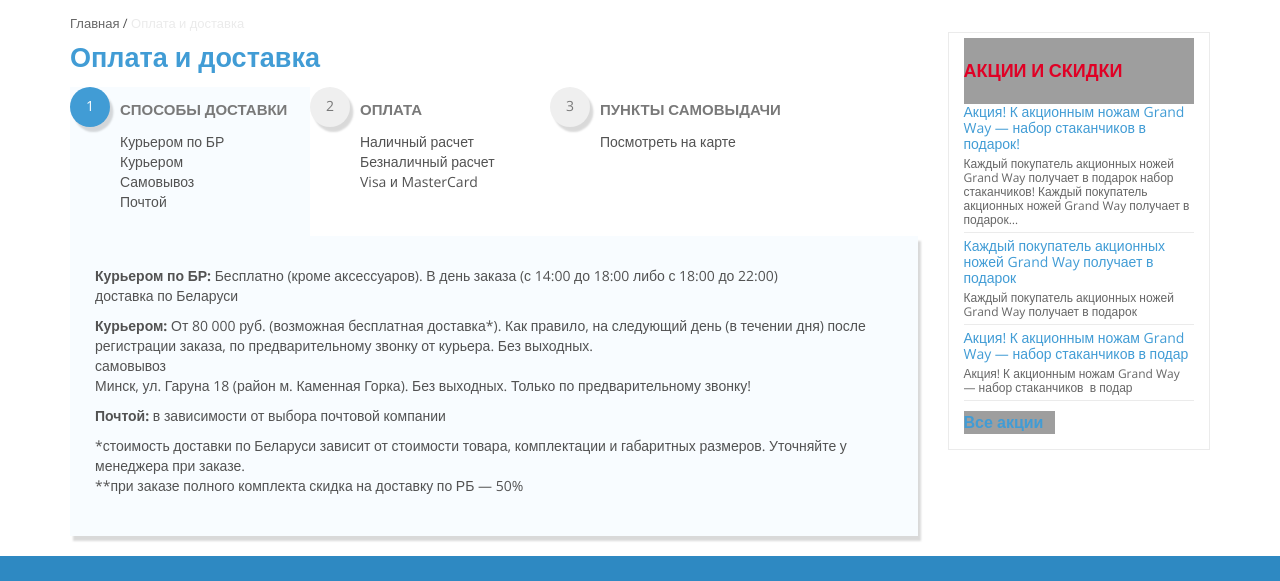
After one commit to magl88/linestore, a PHP site: page /page-oplata.php in a window 1280 px wide. The commit adds this page. Shown: the part 299-880 px from the top of the page. Run offline with PHP 8.4, Linux system fonts and the light colour scheme; some libraries are stand-ins or nearby versions; grey boxes are pictures that could not be loaded.

Commit message:
Add page oplata, garant

```diff
--- a/css/_block.scss
+++ b/css/_block.scss
@@ -568,3 +568,59 @@
 	}
 }
 //=========================================
+.block-tabs{
+	.nav-tabs{
+		border: none;
+		&>li.active{
+			background: #f8fcff;
+			border: none;
+		}
+		&>li.active>a, &>li.active>a:focus, &>li.active>a:hover{
+			background: transparent;
+			border: none;
+		}
+		.tab-li{
+			background: transparent;
+			border: none;
+			width: 240px;
+			padding-bottom: 25px;
+			a{
+				padding:10px 0 10px 15px;
+				background: transparent;
+				border: none;
+				color: #797979;
+				font-size: 15px;
+				font-weight: 700;
+				line-height: 25px;
+				text-transform: uppercase;
+			}
+		}
+		.num{
+			display: block;
+			float: left;
+			width: 40px;
+			height: 40px;
+			background-color: #efefef;
+			box-shadow: 3.4px 4.9px 2px rgba(0, 3, 1, 0.15);
+			border-radius: 50%;
+			color: #797979;
+			margin-right: 10px;
+			padding: 9px 0 0;
+			text-align: center;
+		}
+		.active .num{
+			background: #419cd5;
+			color: #fff;
+		}
+		.tab-inf{
+			display: block;
+			padding-left: 50px;
+		}
+	}
+	.tab-content{
+		background-color: #f8fcff;
+		box-shadow: 3.4px 4.9px 2px rgba(0, 3, 1, 0.15);
+		padding: 30px 25px;
+	}
+}
+//=========================================
--- a/css/style.css
+++ b/css/style.css
@@ -61,9 +61,6 @@ header {
           padding: 15px 30px; }
         header .nav-top .menu-top li.active a {
           text-decoration: underline; }
-        header .nav-top .menu-top li:last-child a {
-          background-color: #e00025;
-          box-shadow: 3.4px 4.9px 2px rgba(0, 3, 1, 0.15); }
   header .block-search {
     margin-top: 35px; }
     header .block-search .search-inp {
@@ -96,6 +93,12 @@ header {
     display: table;
     margin-top: 30px;
     margin-bottom: 20px; }
+  header .head .mail {
+    display: table;
+    margin: 0 auto; }
+  header .head .work-time {
+    display: block;
+    text-align: center; }
   header .head .tel-search > div {
     padding: 0; }
   header .head .tel {
@@ -143,9 +146,6 @@ header {
       padding: 15px 30px; }
     header .head .mob-nav.open .dropdown-menu-top li.active a {
       text-decoration: underline; }
-    header .head .mob-nav.open .dropdown-menu-top li:last-child a {
-      background-color: #e00025;
-      box-shadow: 3.4px 4.9px 2px rgba(0, 3, 1, 0.15); }
   header .head .mini-cart {
     margin-top: 20px; }
     header .head .mini-cart button {
@@ -848,4 +848,49 @@ td {
   line-height: 20px;
   text-transform: uppercase; }
 
+.block-tabs .nav-tabs {
+  border: none; }
+  .block-tabs .nav-tabs > li.active {
+    background: #f8fcff;
+    border: none; }
+  .block-tabs .nav-tabs > li.active > a, .block-tabs .nav-tabs > li.active > a:focus, .block-tabs .nav-tabs > li.active > a:hover {
+    background: transparent;
+    border: none; }
+  .block-tabs .nav-tabs .tab-li {
+    background: transparent;
+    border: none;
+    width: 240px;
+    padding-bottom: 25px; }
+    .block-tabs .nav-tabs .tab-li a {
+      padding: 10px 0 10px 15px;
+      background: transparent;
+      border: none;
+      color: #797979;
+      font-size: 15px;
+      font-weight: 700;
+      line-height: 25px;
+      text-transform: uppercase; }
+  .block-tabs .nav-tabs .num {
+    display: block;
+    float: left;
+    width: 40px;
+    height: 40px;
+    background-color: #efefef;
+    box-shadow: 3.4px 4.9px 2px rgba(0, 3, 1, 0.15);
+    border-radius: 50%;
+    color: #797979;
+    margin-right: 10px;
+    padding: 9px 0 0;
+    text-align: center; }
+  .block-tabs .nav-tabs .active .num {
+    background: #419cd5;
+    color: #fff; }
+  .block-tabs .nav-tabs .tab-inf {
+    display: block;
+    padding-left: 50px; }
+.block-tabs .tab-content {
+  background-color: #f8fcff;
+  box-shadow: 3.4px 4.9px 2px rgba(0, 3, 1, 0.15);
+  padding: 30px 25px; }
+
 /*# sourceMappingURL=style.css.map */
--- a/css/style.scss
+++ b/css/style.scss
@@ -64,10 +64,7 @@ header{
 				&.active a{
 					text-decoration: underline;
 				}
-				&:last-child a{
-					background-color: #e00025;
-					box-shadow: 3.4px 4.9px 2px rgba(0, 3, 1, 0.15);
-				}
+
 			}
 		}
 	}
@@ -103,6 +100,14 @@ header{
 			display: table;
 			margin-top: 30px;
 			margin-bottom: 20px;
+		}
+		.mail{
+			display: table;
+			margin: 0 auto;
+		}
+		.work-time{
+			display: block;
+			text-align: center;
 		}
 		.tel-search >div{
 			padding: 0;
@@ -166,10 +171,7 @@ header{
 						&.active a{
 							text-decoration: underline;
 						}
-						&:last-child a{
-							background-color: #e00025;
-							box-shadow: 3.4px 4.9px 2px rgba(0, 3, 1, 0.15);
-						}
+
 					}
 				}
 			}
--- a/header.php
+++ b/header.php
@@ -24,11 +24,11 @@
 						<ul class="menu-top">
 							<li class="item item1 active"><a href="/news-cat.php" title="новости">новости</a></li>
 							<li class="item item2"><a href="/page-form.php" title="обратная связь">обратная связь</a></li>
-							<li class="item item3"><a href="#" title="оплата и доставка">оплата и доставка</a></li>
+							<li class="item item3"><a href="/page-oplata.php" title="оплата и доставка">оплата и доставка</a></li>
 							<li class="item item4"><a href="/news-page.php" title="о магазине">о магазине</a></li>
-							<li class="item item5"><a href="#" title="отзывы">отзывы</a></li>
-							<li class="item item6"><a href="/page.php" title="о нас">о нас</a></li>
-							<li class="item item7"><a href="#" title="получить скидку">получить скидку</a></li>
+							<li class="item item5"><a href="/page-garant.php" title="Гарантия">Гарантия</a></li>
+							<li class="item item6"><a href="#" title="отзывы">отзывы</a></li>
+							<li class="item item7"><a href="/page.php" title="о нас">о нас</a></li>
 						</ul>
 					</div>
 				</div>
@@ -45,9 +45,11 @@
 					<div class="row tel-search">
 						<div class="col-lg-4 col-sm-6">
 							<a class="tel1 tel" href="tel:+74959264949" title="+7 (495) 926-49-49">+7 (495) <strong>926-49-49</strong></a>
+							<a class="mail" href="mileto:info@linestore.by">info@linestore.by</a>
 						</div>
 						<div class="col-lg-4 col-sm-6 hidden  visible-sm visible-lg visible-md">
 							<a class="tel2 tel" href="tel:+74959264949" title="+7 (495) 926-49-49">+7 (495) <strong>926-49-49</strong></a>
+							<span class="work-time">c 9:00 до 18:00</span>
 						</div>
 						<div class="col-lg-4 hide visible-lg">
 							<div class="block-search">
@@ -69,9 +71,9 @@
 							<li class="item item2"><a href="#" title="обратная связь">обратная связь</a></li>
 							<li class="item item3"><a href="#" title="оплата и доставка">оплата и доставка</a></li>
 							<li class="item item4"><a href="#" title="о магазине">о магазине</a></li>
-							<li class="item item5"><a href="#" title="отзывы">отзывы</a></li>
-							<li class="item item6"><a href="#" title="о нас">о нас</a></li>
-							<li class="item item7"><a href="#" title="получить скидку">получить скидку</a></li>
+							<li class="item item5"><a href="/page-garant.php" title="Гарантия">Гарантия</a></li>
+							<li class="item item6"><a href="#" title="отзывы">отзывы</a></li>
+							<li class="item item7"><a href="/page.php" title="о нас">о нас</a></li>
 						</ul>
 					</div>
 					<div class="dropdown mini-cart visible-lg-block">
--- a/js/custom.js
+++ b/js/custom.js
@@ -9,3 +9,4 @@ jQuery.fn.equivalent = function (){
 };
 jQuery('footer .container .row>div').equivalent(); // вызов скрипта
 jQuery('.block-catalog .item').equivalent(); // вызов скрипта
+jQuery('.block-tabs .tab-inf').equivalent(); // вызов скрипта
--- /dev/null
+++ b/page-oplata.php
@@ -0,0 +1,100 @@
+<?php include "header.php" ?>
+	<div class="container">
+		<div class="row">
+			<div class="col-xs-12">
+				<div id="breadcrumbs" class="block-breadcrumbs">
+					<span><a title="linestore.by" href="#" class="home"><span>Главная</span></a></span> /
+					<span><span>Оплата и доставка</span></span>
+				</div>
+			</div>
+		</div>
+		<section class="main-right-bar">
+			<div class="row">
+				<div class="col-lg-9">
+					<div class="row">
+						<div class="col-xs-12">
+							<h2 class="page-title">Оплата и доставка</h2>
+						</div>
+					</div>
+					<div class="block-content-page">
+						<div class="row content">
+							<div class="col-xs-12">
+								<div class="block-tabs">
+									<ul class="nav nav-tabs" role="tablist">
+										<li role="presentation" class="tab-li active">
+											<span class="num">1</span>
+											<a href="#tab1" aria-controls="tab1" role="tab" data-toggle="tab">Способы доставки</a>
+											<div class="tab-inf hidden-xs">
+												Курьером по БР<br>
+												Курьером<br>
+												Самовывоз<br>
+												Почтой
+											</div>
+										</li>
+										<li role="presentation" class="tab-li">
+											<span class="num">2</span>
+											<a href="#tab2" aria-controls="tab2" role="tab" data-toggle="tab">Оплата</a>
+											<div class="tab-inf hidden-xs">
+												Наличный расчет<br>
+												Безналичный расчет<br>
+												Visa и MasterCard
+											</div>
+										</li>
+										<li role="presentation" class="tab-li">
+											<span class="num">3</span>
+											<a href="#tab3" aria-controls="tab3" role="tab" data-toggle="tab">Пункты самовыдачи</a>
+											<div class="tab-inf hidden-xs">
+												Посмотреть на карте
+											</div>
+										</li>
+									</ul>
+									<div class="tab-content">
+										<div role="tabpanel" class="tab-pane active" id="tab1">
+											<p><strong>Курьером по БР:</strong> Бесплатно (кроме аксессуаров). В день заказа (с 14:00 до 18:00 либо с 18:00 до 22:00)<br> доставка по Беларуси</p>
+											<p><strong>Курьером:</strong> От 80 000 руб. (возможная бесплатная доставка*). Как правило, на следующий день (в течении дня) после регистрации заказа, по предварительному звонку от курьера. Без выходных.<br> самовывоз<br> Минск, ул. Гаруна 18 (район м. Каменная Горка). Без выходных. Только по предварительному звонку!</p>
+											<p><strong>Почтой:</strong> в зависимости от выбора почтовой компании</p>
+											<p> *стоимость доставки по Беларуси зависит от стоимости товара, комплектации и габаритных размеров. Уточняйте у менеджера при заказе.<br> **при заказе полного комплекта скидка на доставку по РБ — 50%</p>
+										</div>
+										<div role="tabpanel" class="tab-pane" id="tab2">
+											<p><strong>Наличными</strong><br> Курьеру при получении заказа. В белорусских рублях.</p>
+											<p><strong>Банковской картой</strong><br> Оплата банковской картой через терминал. В белорусских рублях. Сообщите выбранный способ оплаты во время заказа, и курьер приедет к вам с терминалом.</p>
+											<p><strong>Наложенным платежом</strong><br> РУП «Белпочта» при получении заказа. В белорусских рублях.</p>
+										</div>
+										<div role="tabpanel" class="tab-pane" id="tab3"><script type="text/javascript" charset="utf-8" async src="https://api-maps.yandex.ru/services/constructor/1.0/js/?sid=OCpG-Epbfr5Pup7JY_qj_oYt1SfiycE2&width=100%&height=400&lang=ru_RU&sourceType=constructor&scroll=true"></script></div>
+									</div>
+								</div>
+							</div>
+						</div>
+					</div>
+				</div>
+				<div class="col-lg-3 visible-lg-block">
+					<div class="block-akcii">
+						<div class="block-title">Акции и скидки</div>
+						<div class="item">
+							<a class="title" href="#">
+								Акция! К акционным ножам Grand Way — набор стаканчиков в подарок! </a>
+							<div class="text"><p>Каждый покупатель акционных ножей Grand Way получает в подарок набор стаканчиков!
+									Каждый покупатель акционных ножей Grand Way получает в подарок…</p>
+							</div>
+						</div>
+						<div class="item">
+							<a class="title" href="#">
+								Каждый покупатель акционных ножей Grand Way получает в подарок </a>
+							<div class="text"><p>Каждый покупатель акционных ножей Grand Way получает в подарок&nbsp;</p>
+							</div>
+						</div>
+						<div class="item">
+							<a class="title" href="#">
+								Акция! К акционным ножам Grand Way — набор стаканчиков в подар </a>
+							<div class="text"><p>Акция! К акционным ножам Grand Way — набор стаканчиков &nbsp;в подар&nbsp;</p>
+							</div>
+						</div>
+						<div class="all-lick">
+							<a href="#" title="Все акции">Все акции</a>
+						</div>
+					</div>
+				</div>
+			</div>
+		</section>
+	</div>
+<?php include "footer.php" ?>
```
Also changed, not shown: index.php (+9 -9 lines), page-garant.php (added, +133 -0 lines), page-magazin.php (added, +69 -0 lines), 1 other file.
